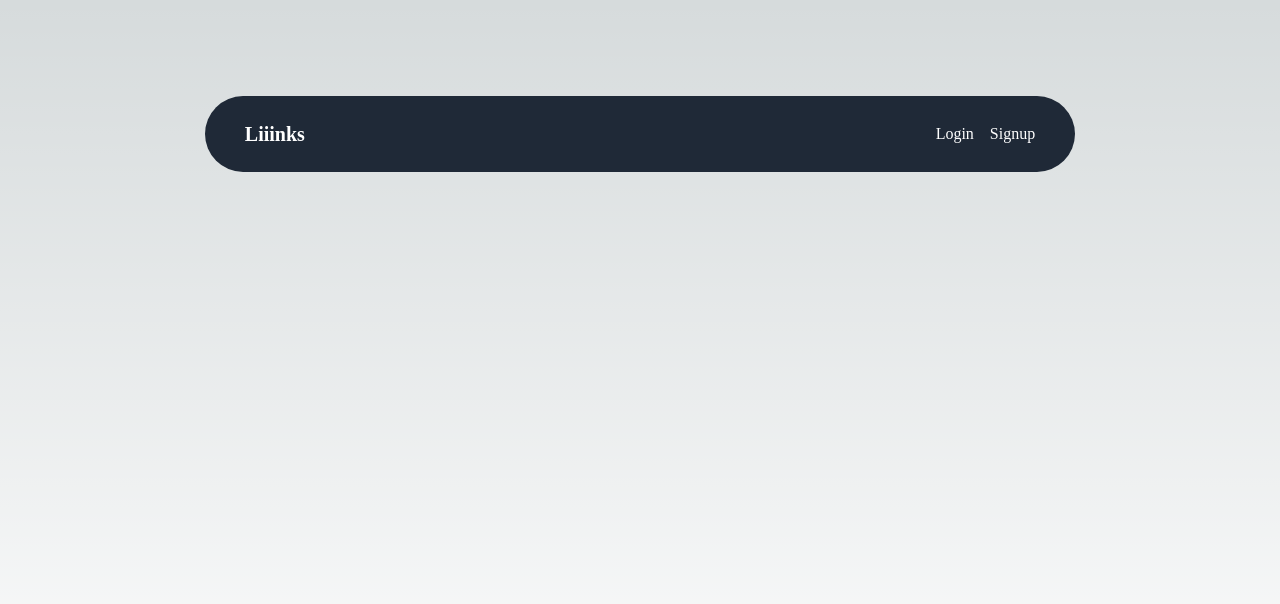
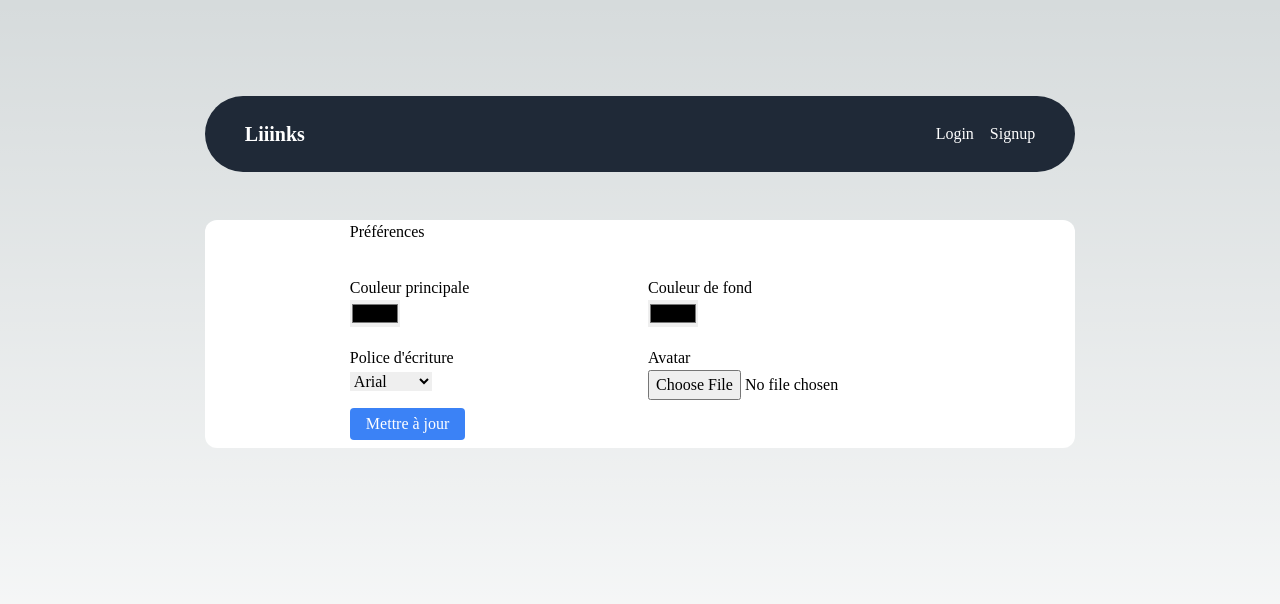
Before and after one commit to fabienlpt/liiinks, a Next.js app: page /myaccount in a window 1280 px wide. Shown: the top 604 px of the page. Built offline with nearby package versions, Linux system fonts and the light colour scheme; no server answers.

Commit message:
feature(preferences): partially add preferences

```diff
--- /dev/null
+++ b/src/app/api/preferences/route.ts
@@ -0,0 +1,52 @@
+import { base } from "../config";
+
+export async function POST(request: Request) {
+  try {
+    const data = await request.formData();
+
+    const userId = data.get("userId");
+    const mainColor = data.get("mainColor");
+    const backgroundColor = data.get("backgroundColor");
+    const fontChoice = data.get("fontChoice");
+    const avatar = data.get("avatar");
+
+    const fieldsToUpdate = {
+      mainColor,
+      backgroundColor,
+      fontChoice,
+    };
+
+    if (avatar) {
+      const avatarUrl = "";
+
+      fieldsToUpdate.avatar = avatarUrl;
+    }
+
+    const updatedRecords = await base("users").update([
+      {
+        id: userId,
+        fields: fieldsToUpdate,
+      },
+    ]);
+
+    const updatedUser = updatedRecords[0].fields;
+
+    return new Response(JSON.stringify({ user: updatedUser }), {
+      status: 200,
+      headers: {
+        "Content-Type": "application/json",
+      },
+    });
+  } catch (error) {
+    console.error("Erreur lors de la mise à jour des préférences :", error);
+    return new Response(
+      "Une erreur s'est produite lors de la mise à jour des préférences.",
+      {
+        status: 500,
+        headers: {
+          "Content-Type": "application/json",
+        },
+      }
+    );
+  }
+}
--- a/src/app/myaccount/page.tsx
+++ b/src/app/myaccount/page.tsx
@@ -1,9 +1,96 @@
+"use client";
 import Header from "@/components/header";
+import { AuthContext } from "@/lib/AuthContext";
+import axios from "axios";
+import { useContext, useState } from "react";
 
 export default function MyAccount() {
+  const { user } = useContext(AuthContext);
+  const [mainColor, setMainColor] = useState("");
+  const [backgroundColor, setBackgroundColor] = useState("");
+  const [fontChoice, setFontChoice] = useState("");
+  const [avatar, setAvatar] = useState(null);
+
+  async function handleSubmit(e) {
+    e.preventDefault();
+    let formData = new FormData();
+    formData.append("userId", user?.id);
+    formData.append("mainColor", mainColor);
+    formData.append("backgroundColor", backgroundColor);
+    formData.append("fontChoice", fontChoice);
+    if (avatar) {
+      formData.append("avatar", avatar);
+    }
+    await axios.post("/api/preferences", formData);
+  }
+
   return (
     <div className="flex min-h-screen flex-col items-center p-24">
       <Header />
+      <div className="w-[80%] bg-white rounded-xl my-12">
+        <form
+          onSubmit={handleSubmit}
+          className="w-2/3 bg-white rounded mx-auto"
+        >
+          <h1 className="mb-8">Préférences</h1>
+          <div className="grid grid-cols-2 gap-4">
+            <div className="flex gap-4">
+              <label>
+                <p>Couleur principale</p>
+                <input
+                  type="color"
+                  value={mainColor}
+                  onChange={(e) => setMainColor(e.target.value)}
+                />
+              </label>
+            </div>
+
+            <div className="flex gap-4">
+              <label>
+                <p>Couleur de fond</p>
+                <input
+                  type="color"
+                  value={backgroundColor}
+                  onChange={(e) => setBackgroundColor(e.target.value)}
+                />
+              </label>
+            </div>
+
+            <div className="flex gap-4">
+              <label>
+                <p>Police d&apos;écriture</p>
+                <select
+                  value={fontChoice}
+                  onChange={(e) => setFontChoice(e.target.value)}
+                >
+                  <option value="Arial">Arial</option>
+                  <option value="Verdana">Verdana</option>
+                  <option value="Helvetica">Helvetica</option>
+                </select>
+              </label>
+            </div>
+
+            {/* Avatar file input */}
+            <div className="flex gap-4">
+              <label>
+                <p>Avatar</p>
+                <input
+                  type="file"
+                  accept="image/*"
+                  onChange={(e) => setAvatar(e.target.files[0])}
+                />
+              </label>
+            </div>
+          </div>
+
+          <button
+            className="bg-blue-500 py-1 px-4 rounded text-white my-2"
+            type="submit"
+          >
+            Mettre à jour
+          </button>
+        </form>
+      </div>
     </div>
   );
 }
```
